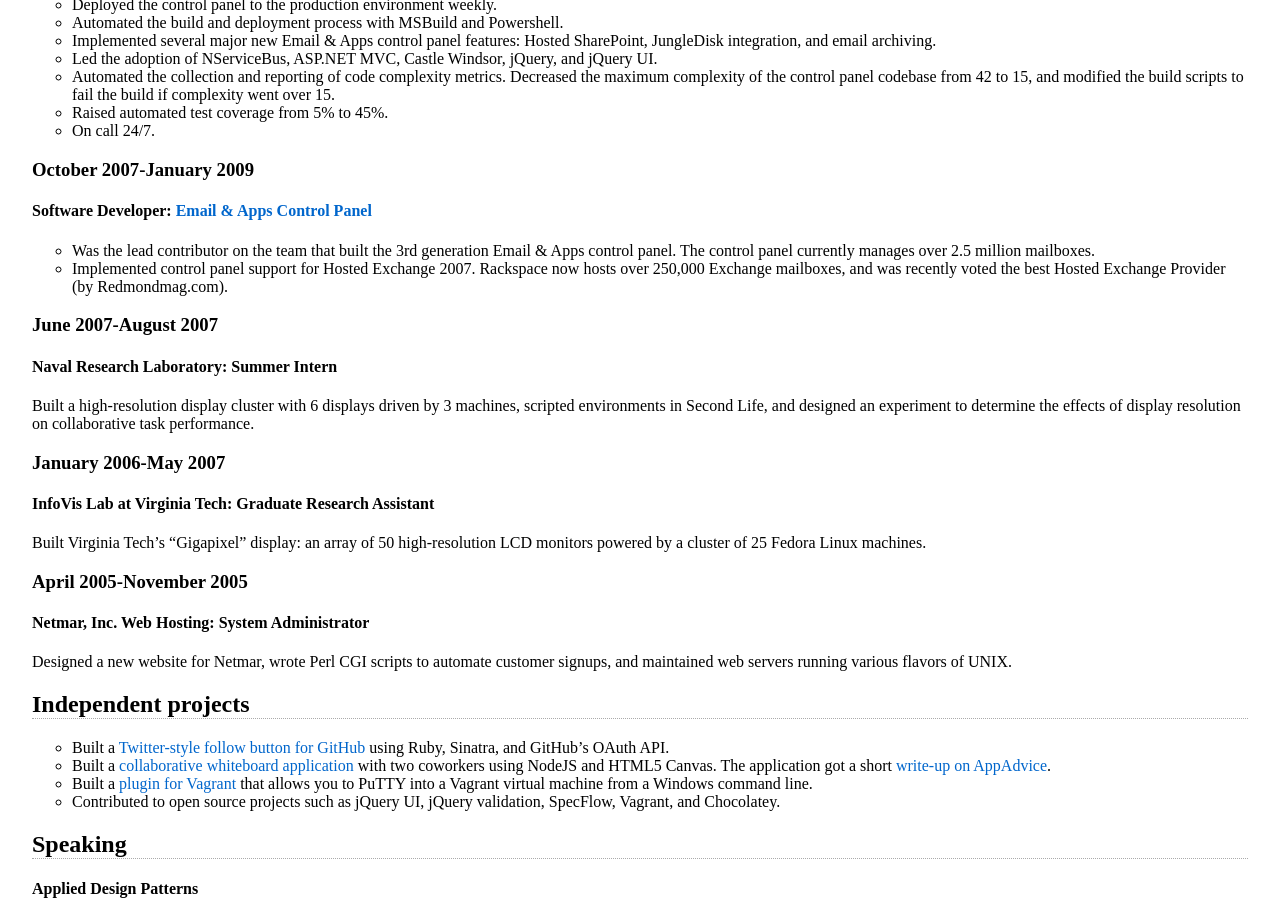
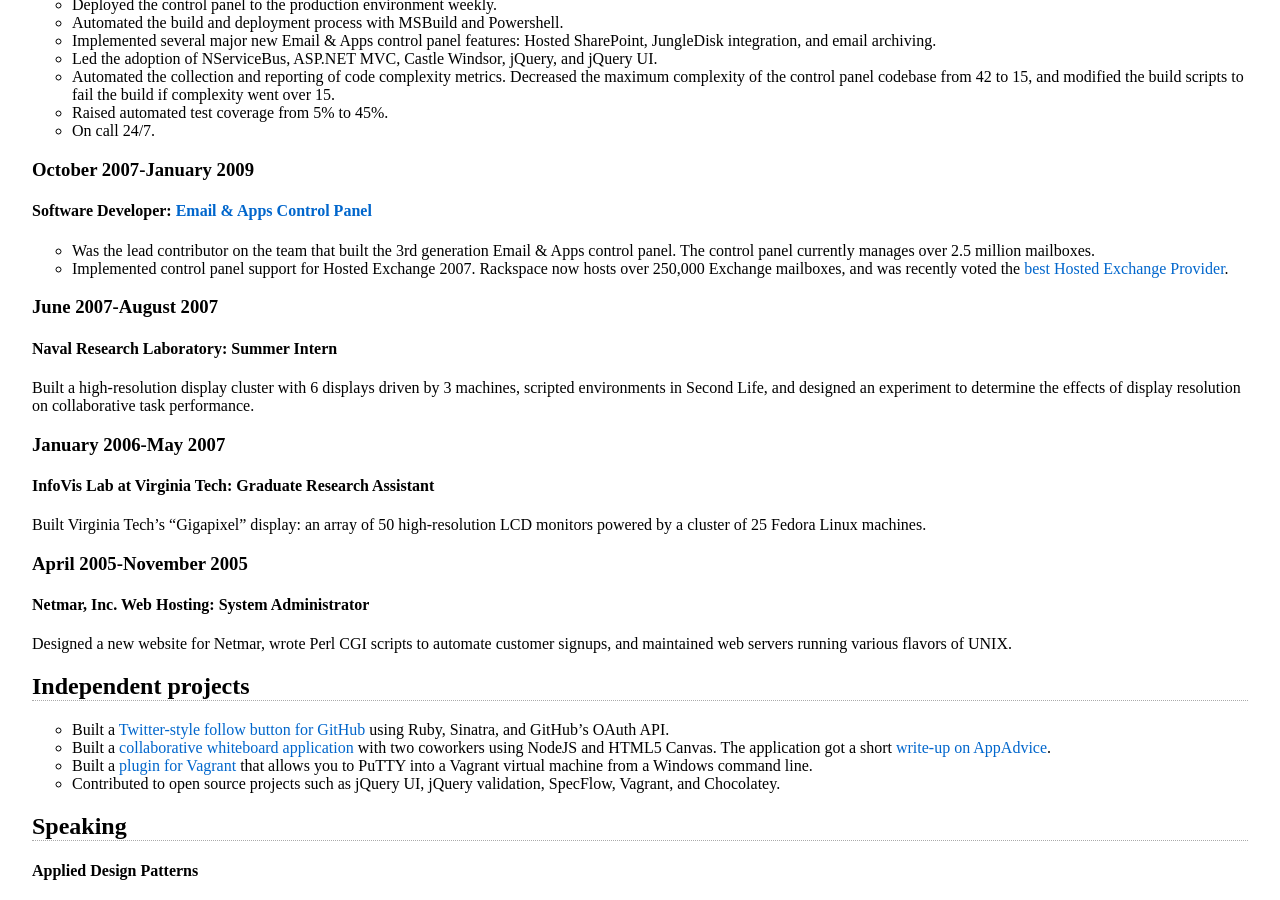
Before and after one commit to mdellanoce/mdellanoce.github.com, a Jekyll site: the page built from resume/index.markdown, in a window 1280 px wide and 900 px high, scrolled down 670 px. Built offline with Jekyll 4.4.1, drawn with Linux system fonts in a browser that asks for light colours.

Commit message:
Link to rackspace blog

```diff
--- a/resume/index.markdown
+++ b/resume/index.markdown
@@ -43,7 +43,7 @@
 #### Software Developer: [Email & Apps Control Panel](https://cp.rackspace.com)
 
 * Was the lead contributor on the team that built the 3rd generation Email & Apps control panel. The control panel currently manages over 2.5 million mailboxes.
-* Implemented control panel support for Hosted Exchange 2007. Rackspace now hosts over 250,000 Exchange mailboxes, and was recently voted the best Hosted Exchange Provider (by Redmondmag.com).
+* Implemented control panel support for Hosted Exchange 2007. Rackspace now hosts over 250,000 Exchange mailboxes, and was recently voted the [best Hosted Exchange Provider](http://www.rackspace.com/blog/?p=2653).
 
 ### June 2007-August 2007
 #### Naval Research Laboratory: Summer Intern
```
